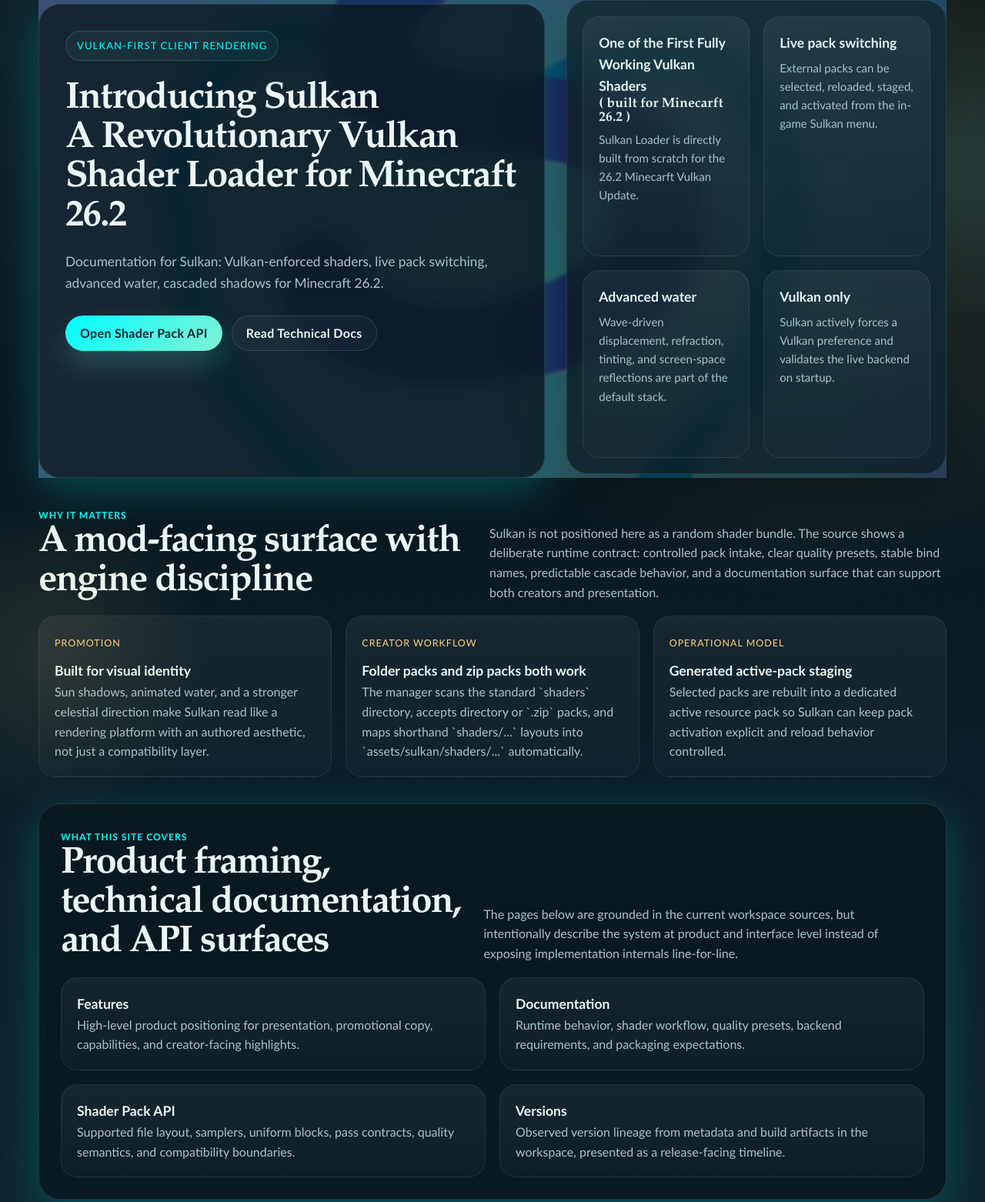
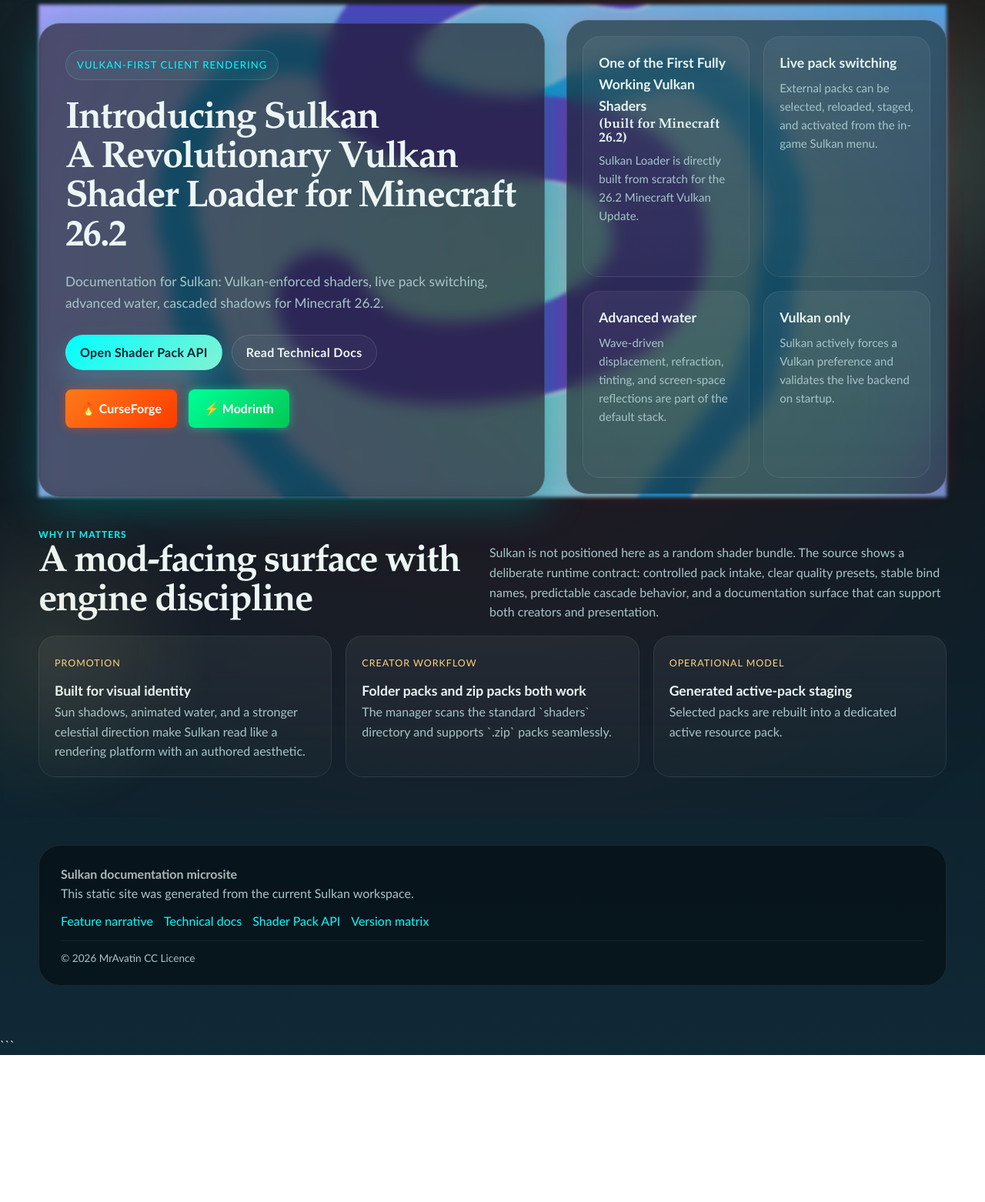
Before and after one commit to TheCorrectSynovian/Sulkan_App, a plain HTML site: page index.html in a window 1280 px wide. Shown: the part 140-1702 px from the top of the page at 77% size. After the commit the page ends 1511 px from the top, so only its background shows below. Drawn offline with Linux system fonts and the light colour scheme; files whose address does not match are found by name.

Commit message:
Update index.html

````diff
--- a/index.html
+++ b/index.html
@@ -1,4 +1,5 @@
 <!doctype html>
+
 <html lang="en">
 <head>
   <meta charset="utf-8">
@@ -25,27 +26,51 @@
       </div>
     </header>
 
+```
 <main class="page">
   <section class="hero">
     <article class="hero-card reveal">
       <span class="eyebrow">Vulkan-first client rendering</span>
-          <br>
-          <br>
+      <br><br>
       <h2>Introducing Sulkan<br>A Revolutionary Vulkan Shader Loader for Minecraft 26.2</h2>
       <p class="lead">
         Documentation for Sulkan: Vulkan-enforced shaders, live pack switching, advanced water, cascaded shadows for Minecraft 26.2.
       </p>
+
       <div class="hero-actions">
         <a class="btn btn-primary" href="shaderpack-api.html">Open Shader Pack API</a>
         <a class="btn btn-secondary" href="documentation.html">Read Technical Docs</a>
+      </div>
+
+      <!-- 🔥 NEW DOWNLOAD BUTTONS (non-breaking addition) -->
+      <div style="margin-top:25px; display:flex; gap:15px; flex-wrap:wrap;">
+        <a href="https://www.curseforge.com/minecraft/mc-mods/sulkan" target="_blank"
+           style="padding:12px 20px; border-radius:8px; text-decoration:none; font-weight:600;
+           background:linear-gradient(135deg,#ff7a18,#ff3c00); color:#fff;
+           box-shadow:0 0 12px rgba(255,80,0,0.5);
+           transition:0.25s;"
+           onmouseover="this.style.transform='scale(1.08)'"
+           onmouseout="this.style.transform='scale(1)'">
+           🔥 CurseForge
+        </a>
+
+        <a href="https://www.modrinth.com/mods/sulkan" target="_blank"
+           style="padding:12px 20px; border-radius:8px; text-decoration:none; font-weight:600;
+           background:linear-gradient(135deg,#00ff99,#00c853); color:#fff;
+           box-shadow:0 0 12px rgba(0,255,150,0.5);
+           transition:0.25s;"
+           onmouseover="this.style.transform='scale(1.08)'"
+           onmouseout="this.style.transform='scale(1)'">
+           ⚡ Modrinth
+        </a>
       </div>
     </article>
 
     <aside class="hero-rail hero-card scanline float-card reveal">
       <div class="stat-grid">
         <div class="stat">
-              <strong>One of the First Fully Working Vulkan Shaders <br> <h4> ( built for Minecarft 26.2 )<h4></h4></strong>
-              <span>Sulkan Loader is directly built from scratch for the 26.2 Minecarft Vulkan Update.</span>
+          <strong>One of the First Fully Working Vulkan Shaders <br><h4>(built for Minecraft 26.2)</h4></strong>
+          <span>Sulkan Loader is directly built from scratch for the 26.2 Minecraft Vulkan Update.</span>
         </div>
         <div class="stat">
           <strong>Live pack switching</strong>
@@ -77,45 +102,17 @@
       <article class="feature-card">
         <span class="label">Promotion</span>
         <strong>Built for visual identity</strong>
-            <p>Sun shadows, animated water, and a stronger celestial direction make Sulkan read like a rendering platform with an authored aesthetic, not just a compatibility layer.</p>
+        <p>Sun shadows, animated water, and a stronger celestial direction make Sulkan read like a rendering platform with an authored aesthetic.</p>
       </article>
       <article class="feature-card">
         <span class="label">Creator workflow</span>
         <strong>Folder packs and zip packs both work</strong>
-            <p>The manager scans the standard `shaders` directory, accepts directory or `.zip` packs, and maps shorthand `shaders/...` layouts into `assets/sulkan/shaders/...` automatically.</p>
+        <p>The manager scans the standard `shaders` directory and supports `.zip` packs seamlessly.</p>
       </article>
       <article class="feature-card">
         <span class="label">Operational model</span>
         <strong>Generated active-pack staging</strong>
-            <p>Selected packs are rebuilt into a dedicated active resource pack so Sulkan can keep pack activation explicit and reload behavior controlled.</p>
-          </article>
-        </div>
-      </section>
-
-      <section class="section panel reveal">
-        <div class="section-head">
-          <div>
-            <span class="kicker">What this site covers</span>
-            <h2>Product framing, technical documentation, and API surfaces</h2>
-          </div>
-          <p>The pages below are grounded in the current workspace sources, but intentionally describe the system at product and interface level instead of exposing implementation internals line-for-line.</p>
-        </div>
-        <div class="mini-grid">
-          <article class="mini-card">
-            <strong>Features</strong>
-            <p>High-level product positioning for presentation, promotional copy, capabilities, and creator-facing highlights.</p>
-          </article>
-          <article class="mini-card">
-            <strong>Documentation</strong>
-            <p>Runtime behavior, shader workflow, quality presets, backend requirements, and packaging expectations.</p>
-          </article>
-          <article class="mini-card">
-            <strong>Shader Pack API</strong>
-            <p>Supported file layout, samplers, uniform blocks, pass contracts, quality semantics, and compatibility boundaries.</p>
-          </article>
-          <article class="mini-card">
-            <strong>Versions</strong>
-            <p>Observed version lineage from metadata and build artifacts in the workspace, presented as a release-facing timeline.</p>
+        <p>Selected packs are rebuilt into a dedicated active resource pack.</p>
       </article>
     </div>
   </section>
@@ -124,7 +121,7 @@
 <footer class="footer">
   <div class="footer-card">
     <strong>Sulkan documentation microsite</strong>
-        <p>This static site was generated from the current Sulkan workspace to support presentation, promotion, and shader-pack author documentation.</p>
+    <p>This static site was generated from the current Sulkan workspace.</p>
     <div class="footer-links">
       <a href="features.html">Feature narrative</a>
       <a href="documentation.html">Technical docs</a>
@@ -134,7 +131,69 @@
     <div class="copyright">© 2026 MrAvatin CC Licence</div>
   </div>
 </footer>
+```
+
   </div>
+
   <script src="js/site.js"></script>
+
+  <!-- 🔥 REMASTER VISUAL ENGINE -->
+
+  <style>
+    .hero::before {
+      content:"";
+      position:absolute;
+      width:200%; height:200%;
+      background:radial-gradient(circle,rgba(255,0,0,0.12),transparent 60%);
+      top:-50%; left:-50%;
+      animation:pulse 8s infinite linear;
+    }
+
+    .hero-card {
+      backdrop-filter:blur(10px);
+      background:rgba(20,20,20,0.6) !important;
+      box-shadow:0 0 25px rgba(255,0,0,0.15);
+      transition:0.3s;
+    }
+
+    .hero-card:hover {
+      transform:translateY(-4px);
+      box-shadow:0 0 40px rgba(255,0,0,0.3);
+    }
+
+    .btn:hover {
+      transform:scale(1.08);
+      box-shadow:0 0 18px rgba(255,255,255,0.2);
+    }
+
+    .float-card {
+      animation:floatY 4s ease-in-out infinite;
+    }
+
+    @keyframes pulse {
+      0%{transform:scale(1);}
+      50%{transform:scale(1.2);}
+      100%{transform:scale(1);}
+    }
+
+    @keyframes floatY {
+      0%{transform:translateY(0);}
+      50%{transform:translateY(-8px);}
+      100%{transform:translateY(0);}
+    }
+  </style>
+
+  <script>
+    document.querySelectorAll('.reveal').forEach((el,i)=>{
+      el.style.opacity="0";
+      el.style.transform="translateY(20px)";
+      setTimeout(()=>{
+        el.style.transition="0.6s";
+        el.style.opacity="1";
+        el.style.transform="translateY(0)";
+      },150*i);
+    });
+  </script>
+
 </body>
 </html>
````
Lines whose indentation alone changed are shown as unchanged.
